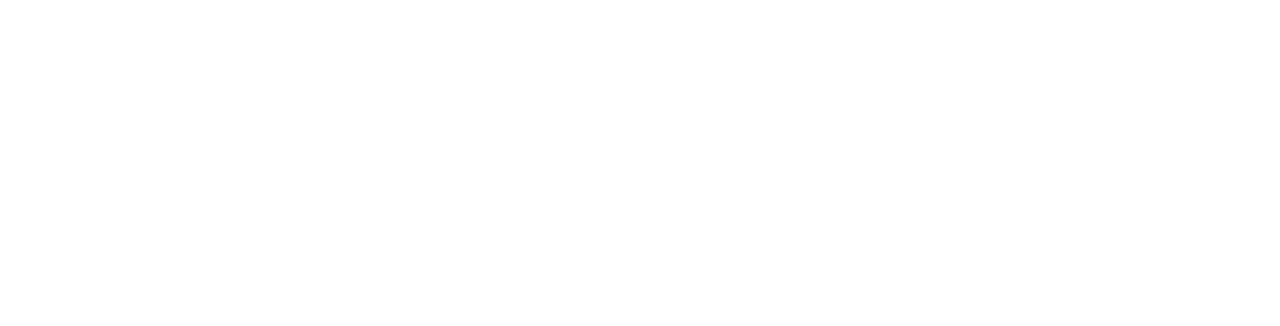
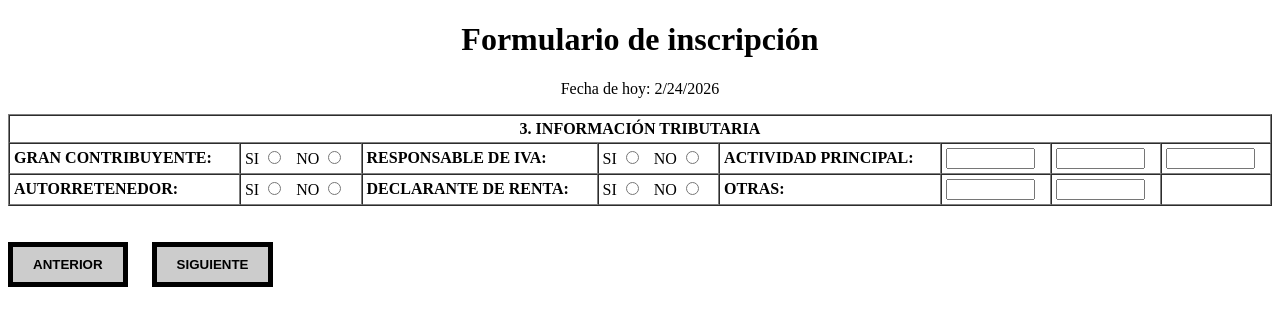
Before and after one commit to shinmirada/taller-dos-web, a plain HTML site: page seccion_3.html in a window 1280 px wide. Drawn offline with Linux system fonts and the light colour scheme.

Commit message:
secciones 1&2&3, + index listas

```diff
--- a/seccion_3.html
+++ b/seccion_3.html
@@ -1,11 +1,66 @@
 <!DOCTYPE html>
 <html lang="en">
+
 <head>
     <meta charset="UTF-8">
     <meta name="viewport" content="width=device-width, initial-scale=1.0">
-    <title>Document</title>
+    <title>seccion 3 - Información Tributaria</title>
 </head>
+
 <body>
+    <center>
+        <h1>Formulario de inscripción</h1>
+        <p>Fecha de hoy:
+            <script>document.write(new Date().toLocaleDateString());</script>
+        </p>
+    </center>
+
+    <table border="1" width="100%" cellpadding="4" cellspacing="0">
+
+        <tr>
+            <th colspan="9" align="center">3. INFORMACIÓN TRIBUTARIA</th>
+        </tr>
+
+        <tr>
+            <td><b>GRAN CONTRIBUYENTE:</b></td>
+            <td>SI <input type="radio" name="gran_contrib" value="si"> &nbsp; NO <input type="radio" name="gran_contrib" value="no"></td>
+            <td><b>RESPONSABLE DE IVA:</b></td>
+            <td>SI <input type="radio" name="resp_iva" value="si"> &nbsp; NO <input type="radio" name="resp_iva" value="no"></td>
+            <td><b>ACTIVIDAD PRINCIPAL:</b></td>
+            <td><input type="text" name="act_principal_1" size="8"></td>
+            <td><input type="text" name="act_principal_2" size="8"></td>
+            <td><input type="text" name="act_principal_3" size="8"></td>
+        </tr>
+
+        <tr>
+            <td><b>AUTORRETENEDOR:</b></td>
+            <td>SI <input type="radio" name="autorreten" value="si"> &nbsp; NO <input type="radio" name="autorreten" value="no"></td>
+            <td><b>DECLARANTE DE RENTA:</b></td>
+            <td>SI <input type="radio" name="decl_renta" value="si"> &nbsp; NO <input type="radio" name="decl_renta" value="no"></td>
+            <td><b>OTRAS:</b></td>
+            <td><input type="text" name="otras_1" size="8"></td>
+            <td><input type="text" name="otras_2" size="8"></td>
+            <td></td>
+        </tr>
+
+    </table>
+
+    <br>
+    <br>
+
+        <button style="border: 5px solid black; background-color: #CCCCCC; padding: 10px 20px; cursor: pointer;">
+        <a href="seccion_2.html" style="text-decoration: none; color: black; font-weight: bold;">
+            ANTERIOR
+        </a>
+    </button>
+
+    &nbsp;&nbsp;&nbsp;&nbsp;
+
+    <button style="border: 5px solid black; background-color: #CCCCCC; padding: 10px 20px; cursor: pointer;">
+        <a href="seccion_4.html" style="text-decoration: none; color: black; font-weight: bold;">
+            SIGUIENTE
+        </a>
+    </button>
 
 </body>
 </html>
```
